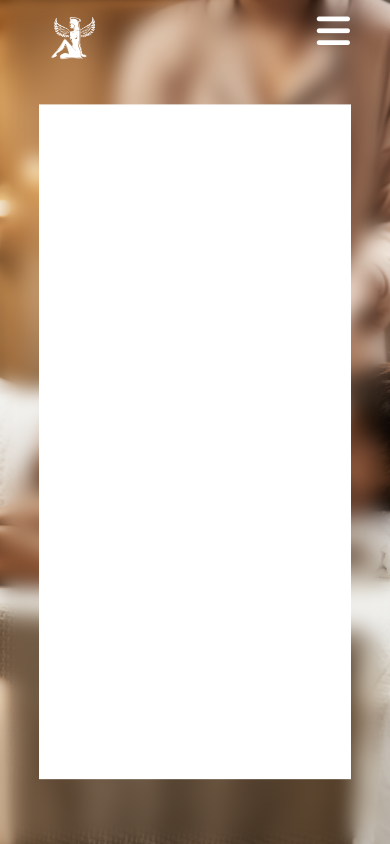
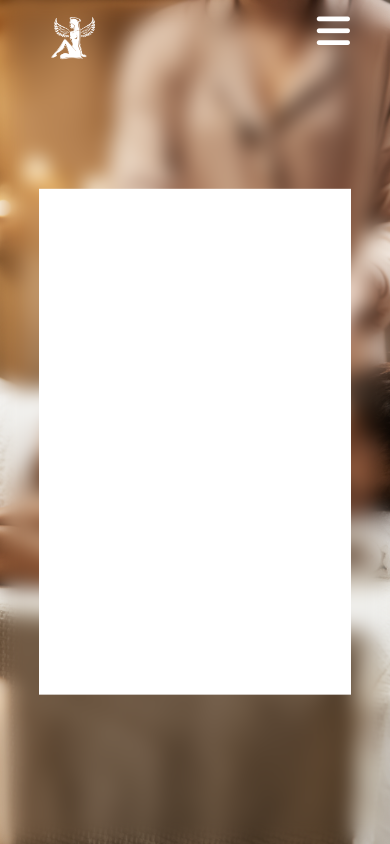
Before and after one commit to A-ArthurKing/A-ArthurKing.github.io, a PHP site: page /rdv.html in a window 390 px wide. Run offline with PHP 8.4, Linux system fonts and the light colour scheme; some libraries are stand-ins or nearby versions; some web fonts are replaced.

Commit message:
Dépot 21 avec ajout de la section RDV

```diff
--- a/css/Style.css
+++ b/css/Style.css
@@ -208,7 +208,7 @@ nav button:hover {
 
 .menu-hamburger {
     font-size: 5vw;
-    color: white;
+    color: #F2789F;
     cursor: pointer;
     display: none;
 }
--- a/css/Style.responsive.css
+++ b/css/Style.responsive.css
@@ -132,7 +132,7 @@
         position: absolute;
         z-index: 777;
         left: 20px;
-        font-size: 4vw;
+        font-size: 10vw;
     }
 
     .menu-hamburger {
--- a/css/rdv.css
+++ b/css/rdv.css
@@ -164,8 +164,8 @@ nav button:hover {
 .formulaire {
     margin-top: 20px;
     background-color: white;
-    width: 80VW;
-    height: 80vh;
+    width: 70VW;
+    height: 60vh;
     position: absolute;
     top: 50%;
     left: 50%;
--- a/css/rdv.responsive.css
+++ b/css/rdv.responsive.css
@@ -129,15 +129,16 @@
         font-size: 3vw;
     }
 
-
-
-
-
     /*!
     =================================================================================================================================
-        *NOS CLIENTS
+        *FORMULAIRE
     =================================================================================================================================
     */
+
+    .formulaire {
+        width: 80VW;
+        height: 60vh;
+    }
 
 }
 
```
